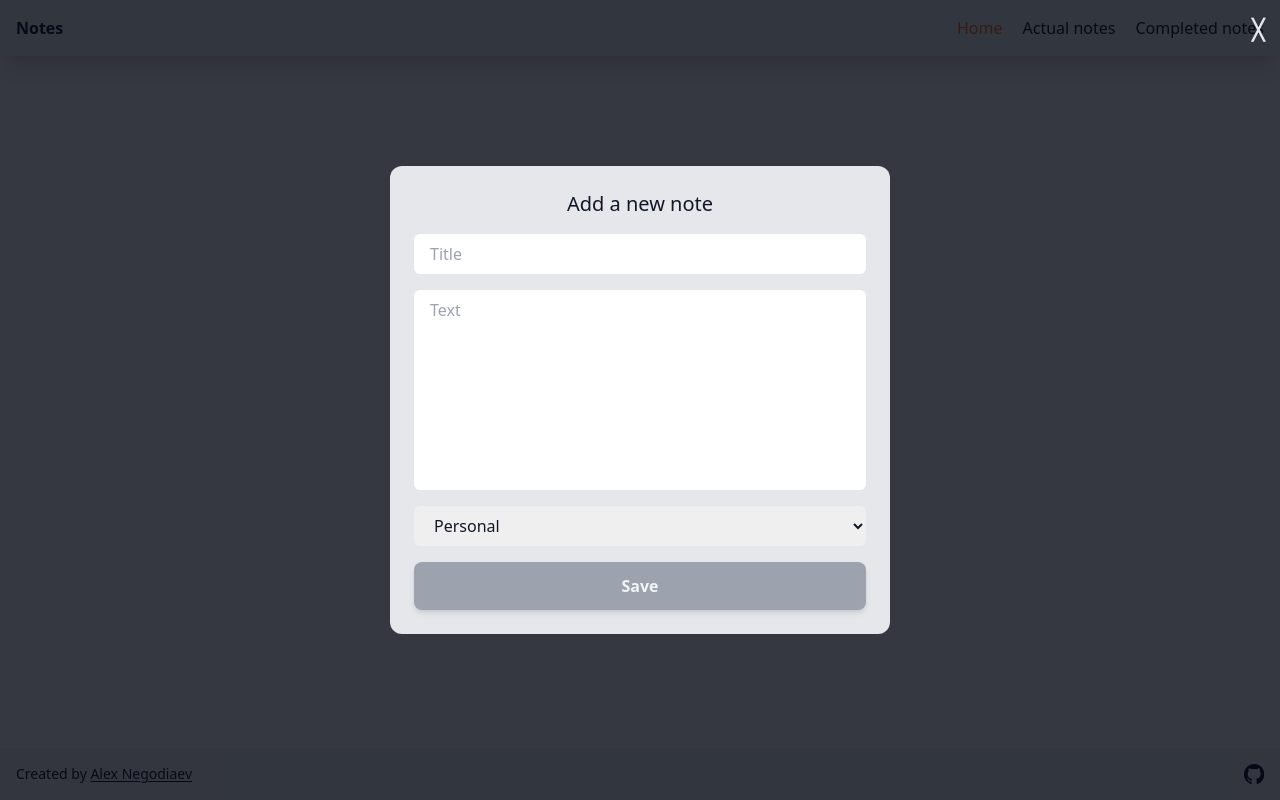
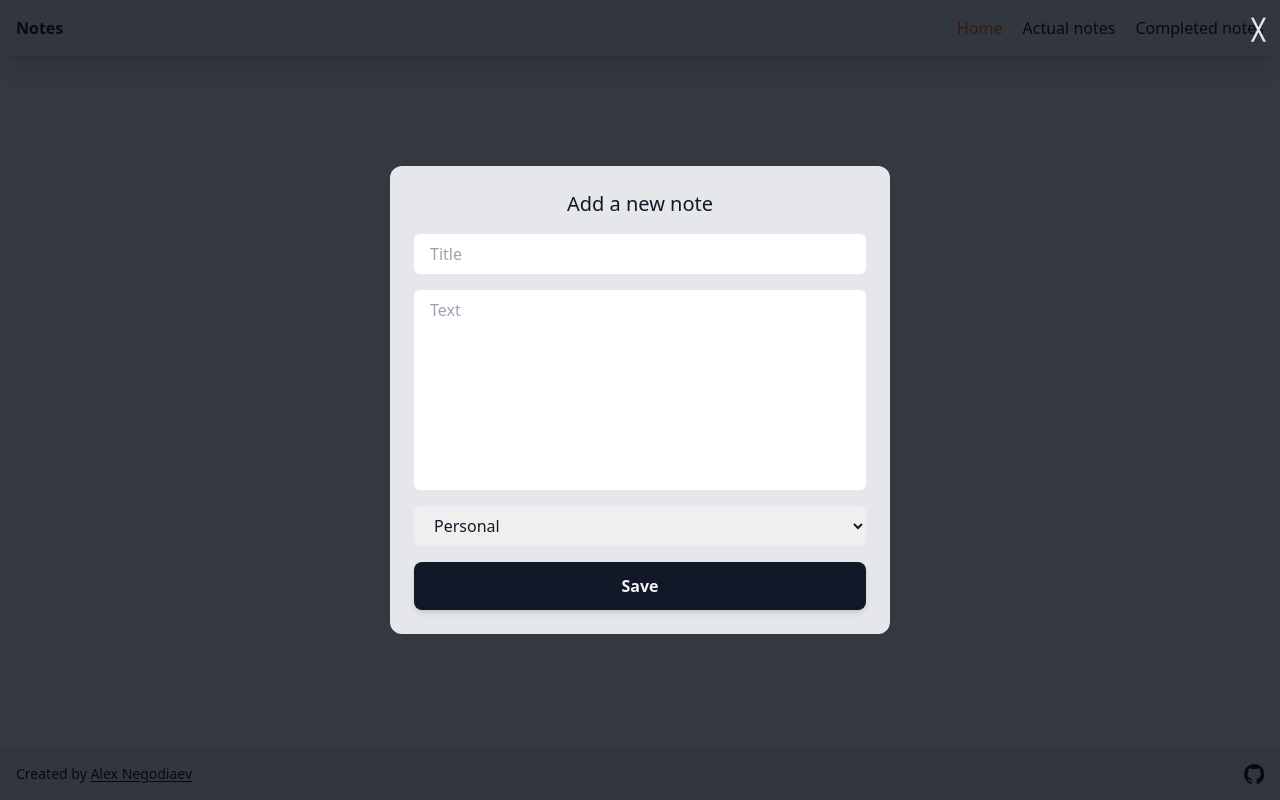
Before and after one commit to Negodiaev/notes, a React (Vite) app: page / in a window 1280 px wide. Both pictures are taken after a click on the button "Add a note". Built offline with nearby package versions, Linux system fonts and the light colour scheme.

Commit message:
refactor: the Form component using hooks

```diff
--- /dev/null
+++ b/src/components/UI/Form/ButtonLoader.tsx
@@ -0,0 +1,17 @@
+import React, { JSX } from 'react';
+
+interface IButtonLoaderProps {
+  isLoading: boolean;
+}
+
+function ButtonLoader({ isLoading }: IButtonLoaderProps): JSX.Element | string {
+  return isLoading ? (
+    <div className="flex justify-center gap-4">
+      <span className="w-6 h-6 border-2 border-r-0 rounded-full animate-spin" /> Loading...
+    </div>
+  ) : (
+    'Save'
+  );
+}
+
+export default ButtonLoader;
--- a/src/components/UI/Form/Form.tsx
+++ b/src/components/UI/Form/Form.tsx
@@ -1,11 +1,13 @@
-import { ChangeEvent, FormEvent, JSX, useId, useState, useMemo } from 'react';
+import { FormEvent, JSX, useId, useMemo, useState } from 'react';
 import clsx from 'clsx';
 
 import useCategoryOptions from '../../../hooks/useCategoryOptions.ts';
+import { useTextField } from '../../../hooks/useTextField.ts';
 import { Category } from '../../../types/note.ts';
-import { TFormData } from '../../../types/form.ts';
+import { FormFieldType, TFormData } from '../../../types/form.ts';
 import Button from '../Button.tsx';
 import Select from './Select.tsx';
+import ButtonLoader from './ButtonLoader.tsx';
 
 interface IFormProps {
   title: string;
@@ -17,48 +19,35 @@ interface IFormProps {
 }
 
 const FIELD_STYLES = 'px-4 py-2 rounded-md dark:text-gray-900';
-const NAME_LENGTH: number = 3;
-const TEXT_LENGTH: number = 5;
-
-const initialData: TFormData = { name: '', text: '', category: Category.Personal };
 
 function Form({ title, formData, isLoading, onSubmit, afterSubmit }: IFormProps): JSX.Element {
   const id = useId();
   const categoryOptions = useCategoryOptions();
-  const [data, setData] = useState<TFormData>(formData || initialData);
-  const [error, setError] = useState<string | null>(null);
+  const [name, handleChangeName, isNameError] = useTextField(formData?.name || '', FormFieldType.Text);
+  const [text, handleChangeText, isTextError] = useTextField(formData?.text || '', FormFieldType.Textarea);
+  const [category, setCategory] = useState<Category>(formData?.category || Category.Personal);
+
+  const error: string | null = useMemo(() => {
+    if (isNameError) {
+      return "Text's length must be at least 3 symbols";
+    } else if (isTextError) {
+      return "Name's length must be at least 5 symbols";
+    } else {
+      return null;
+    }
+  }, [isNameError, isTextError]);
 
   const isDisabled: boolean = useMemo(() => {
-    return Boolean(error || !data.name.trim() || !data.text.trim() || isLoading);
-  }, [error, data.name, data.text, isLoading]);
-
-  function handleChangeName({ target: { value } }: ChangeEvent<HTMLInputElement>): void {
-    setData(prevState => ({ ...prevState, name: value }));
-
-    if (value.trim().length < NAME_LENGTH) {
-      setError(`Title's length must be at least ${NAME_LENGTH} symbols`);
-    } else {
-      setError(null);
-    }
-  }
-
-  function handleChangeText({ target: { value } }: ChangeEvent<HTMLTextAreaElement>): void {
-    setData(prevState => ({ ...prevState, text: value }));
-
-    if (value.trim().length < TEXT_LENGTH) {
-      setError(`Text's length must be at least ${TEXT_LENGTH} symbols`);
-    } else {
-      setError(null);
-    }
-  }
+    return Boolean(error) || isLoading;
+  }, [error, isLoading]);
 
   function handleChangeCategory(category: Category): void {
-    setData(prevState => ({ ...prevState, category }));
+    setCategory(category);
   }
 
   function handleSubmit(event: FormEvent<HTMLFormElement>): void {
     event.preventDefault();
-    onSubmit(data).then(afterSubmit);
+    onSubmit({ ...formData, name: name, text: text, category }).then(afterSubmit);
   }
 
   return (
@@ -68,33 +57,27 @@ function Form({ title, formData, isLoading, onSubmit, afterSubmit }: IFormProps)
         <input
           type="text"
           name={`note-name-${id}`}
-          value={data.name}
+          value={name}
           placeholder="Title"
           className={FIELD_STYLES}
           onChange={handleChangeName}
         />
         <textarea
           name={`note-text-${id}`}
-          value={data.text}
+          value={text}
           placeholder="Text"
           className={clsx('resize-none overflow-y-auto min-h-[200px]', FIELD_STYLES)}
           onChange={handleChangeText}
         />
         <Select<Category>
           options={categoryOptions}
-          selected={data.category}
+          selected={category}
           fieldStyles={FIELD_STYLES}
           onChange={handleChangeCategory}
         />
         {error && <p className="text-sm text-rose-500 dark:text-red-500">{error}</p>}
         <Button type="submit" disabled={isDisabled}>
-          {isLoading ? (
-            <div className="flex justify-center gap-4">
-              <span className="w-6 h-6 border-2 border-r-0 rounded-full animate-spin" /> Loading...
-            </div>
-          ) : (
-            'Save'
-          )}
+          <ButtonLoader isLoading={isLoading} />
         </Button>
       </form>
     </div>
--- /dev/null
+++ b/src/hooks/useTextField.ts
@@ -0,0 +1,18 @@
+import { ChangeEventHandler, useState } from 'react';
+import { FormFieldType } from '../types/form.ts';
+import { validateTextField } from '../utils/validateTextField.ts';
+
+type THandleChange = ChangeEventHandler<HTMLInputElement | HTMLTextAreaElement>;
+type TUseTextField = [string, THandleChange, boolean];
+
+export function useTextField(initialState: string, type: FormFieldType): TUseTextField {
+  const [value, setValue] = useState<string>(initialState);
+  const [isError, setError] = useState<boolean>(false);
+
+  const handleChange: THandleChange = ({ target: { value } }): void => {
+    setValue(value);
+    setError(validateTextField(value, type));
+  };
+
+  return [value, handleChange, isError];
+}
--- a/src/types/form.ts
+++ b/src/types/form.ts
@@ -1,4 +1,9 @@
 import { INote } from './note.ts';
+
+export enum FormFieldType {
+  Text = 'text',
+  Textarea = 'textarea',
+}
 
 export interface ISelectOption<T extends string> {
   label: string;
--- /dev/null
+++ b/src/utils/validateTextField.ts
@@ -0,0 +1,10 @@
+import { FormFieldType } from '../types/form.ts';
+
+const fieldMaxLength: Record<FormFieldType.Text | FormFieldType.Textarea, number> = {
+  [FormFieldType.Text]: 3,
+  [FormFieldType.Textarea]: 5,
+};
+
+export function validateTextField(value: string, type: FormFieldType): boolean {
+  return value.trim().length < fieldMaxLength[type];
+}
```
